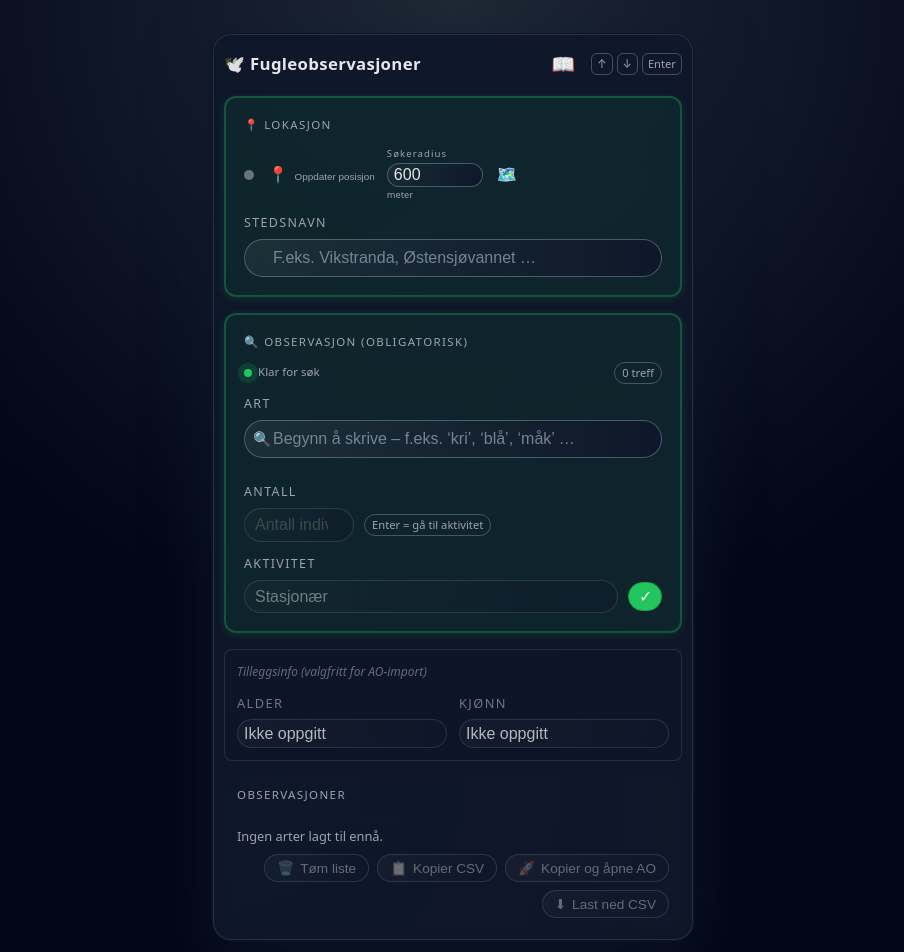
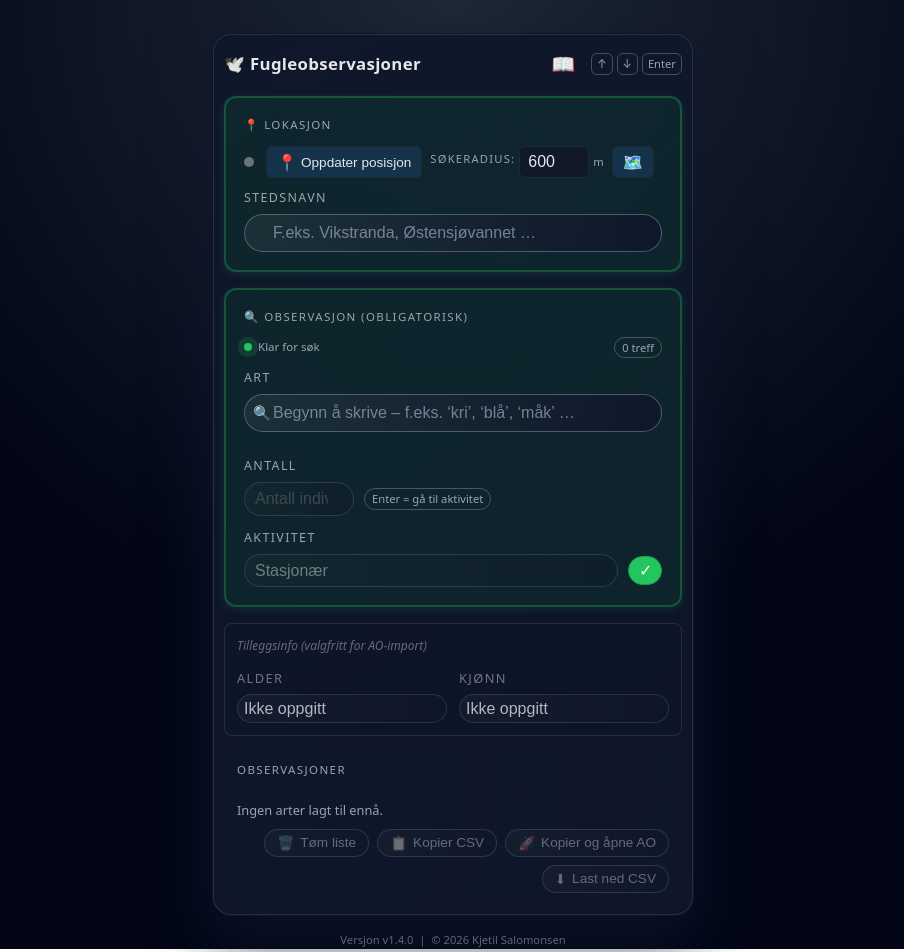
Before and after one commit to kjetil-salo/enkel-ao, a website: page public/index.html in a window 1280 px wide. Shown: the top 952 px of the page, without its empty margins (187-1091 px from the left). Drawn offline with Linux system fonts and the light colour scheme; no server answers.

Commit message:
Forbedre lokasjonsseksjon: bedre knapper, alignment og interaktivitet

```diff
--- a/public/index.html
+++ b/public/index.html
@@ -534,6 +534,18 @@
         cursor: default;
       }
 
+      #loc-btn:hover {
+        background: var(--accent) !important;
+        color: white !important;
+        border-color: var(--accent) !important;
+      }
+
+      #loc-map-btn:hover {
+        background: var(--accent) !important;
+        color: white !important;
+        border-color: var(--accent) !important;
+      }
+
       .activity-input-row {
         display: flex;
         align-items: center;
@@ -643,13 +655,13 @@
 
         <div class="section-main">
           <div class="section-title">📍 Lokasjon</div>
-          <div class="row" style="display:flex;align-items:center;gap:6px;flex-wrap:nowrap;min-height:0;">
-            <span class="loc-dot" id="loc-dot" style="width:10px;height:10px;margin-right:2px;"></span>
-            <button class="icon-btn" id="loc-btn" title="Oppdater posisjon" style="font-size:0.92em;padding:1.5px 6px;min-width:0;min-height:0;line-height:1;">
-              📍 <span style="font-size:0.62em;font-weight:500;margin-left:2px;">Oppdater posisjon</span>
+          <div class="row" style="display:flex;align-items:center;gap:8px;flex-wrap:nowrap;min-height:0;">
+            <span class="loc-dot" id="loc-dot" style="width:10px;height:10px;margin-right:4px;"></span>
+            <button class="icon-btn" id="loc-btn" title="Oppdater posisjon" style="font-size:0.9em;padding:6px 10px;border:1px solid var(--border);border-radius:6px;background:var(--accent-soft);color:var(--text);transition:all 0.2s;display:flex;align-items:center;gap:4px;height:32px;">
+              📍 <span style="font-size:0.85em;font-weight:500;">Oppdater posisjon</span>
             </button>
-            <div style="display:flex;flex-direction:column;align-items:flex-start;">
-              <label for="ao-size" style="font-size:0.6rem;color:var(--muted);margin-bottom:2px;text-transform:none;">Søkeradius</label>
+            <div style="display:flex;align-items:center;gap:4px;">
+              <label for="ao-size" style="font-size:0.7rem;color:var(--muted);white-space:nowrap;">Søkeradius:</label>
               <input
                 type="number"
                 id="ao-size"
@@ -657,12 +669,12 @@
                 max="3000"
                 step="50"
                 value="600"
-                style="width:96px;font-size:0.98em;padding:2px 6px;"
+                style="width:70px;font-size:0.9em;padding:6px 8px;height:32px;border:1px solid var(--border);border-radius:6px;background:var(--card-bg);color:var(--text);"
                 title="Søkeradius i meter (100-3000m). Bestemmer hvor stort område du leter etter observasjonslokaliteter i."
               />
-              <span style="font-size:0.58rem;color:var(--muted);margin-top:1px;">meter</span>
+              <span style="font-size:0.7rem;color:var(--muted);white-space:nowrap;">m</span>
             </div>
-            <button class="icon-btn" id="loc-map-btn" title="Vis i kart" style="font-size:1.1em;padding:3px 8px;min-width:0;min-height:0;line-height:1.1;">🗺️</button>
+            <button class="icon-btn" id="loc-map-btn" title="Vis i kart" style="font-size:1.2em;padding:6px 8px;border:1px solid var(--border);border-radius:6px;background:var(--accent-soft);color:var(--text);height:32px;min-width:42px;transition:all 0.2s;">🗺️</button>
           </div>
           <div class="row" style="margin-top:10px;">
             <label for="place">Stedsnavn</label>
```
